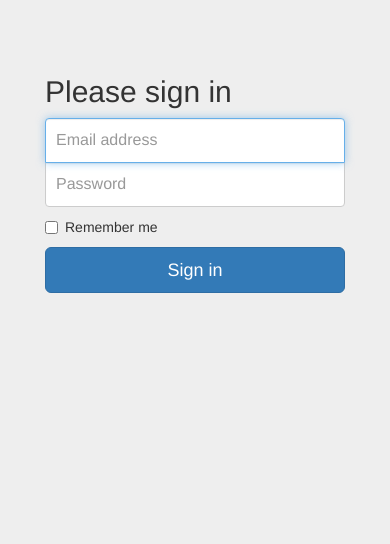
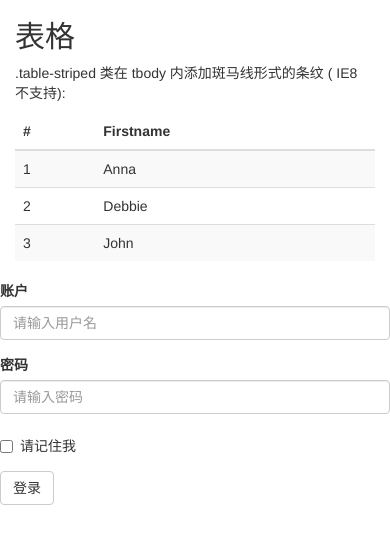
Before and after one commit to chenxinsi/AlibabaSite, a Django app: page / in a window 390 px wide. Shown: the top 544 px of the page. Run offline with Django 3.2, Linux system fonts and the light colour scheme; data comes from the database, SQL or seed files in the repository; some libraries are stand-ins or nearby versions.

Commit message:
add login

```diff
--- a/blog/admin.py
+++ b/blog/admin.py
@@ -1,8 +1,8 @@
 from django.contrib import admin
 
 
-from .models import Article
+from .models import Users
 
 
-admin.site.register(Article)
+admin.site.register(Users)
 # Register your models here.
--- a/blog/models.py
+++ b/blog/models.py
@@ -1,10 +1,11 @@
 from django.db import models
 
 
-class Article(models.Model):
-    title = models.CharField(u'标题', max_length=256)
-    content = models.TextField(u'内容')
+class Users(models.Model):
+    id = models.IntegerField(u'id',primary_key=True)
+    name = models.CharField(u'name',max_length=256)
+    passwd = models.CharField(u'passwd',max_length=256)
+    def __str__(self):
+        return self.passwd
 
-    pub_date = models.DateTimeField(u'发表时间', auto_now_add=True, editable = True)
-    update_time = models.DateTimeField(u'更新时间',auto_now=True, null=True)
 # Create your models here.
--- a/blog/templates/index.html
+++ b/blog/templates/index.html
@@ -1,57 +1,69 @@
 <!DOCTYPE html>
-<html lang="en">
+<html>
 <head>
 	<meta charset="utf-8">
-    <meta http-equiv="X-UA-Compatible" content="IE=edge">
+	<title>菜鸟教程(runoob.com)</title>
 	<meta name="viewport" content="width=device-width, initial-scale=1">
-    <!-- The above 3 meta tags *must* come first in the head; any other head content must come *after* these tags -->
-    <meta name="description" content="">
-    <meta name="author" content="">
-    <link rel="icon" href="../../favicon.ico">
+	<link rel="stylesheet" href="https://cdn.bootcss.com/bootstrap/3.3.7/css/bootstrap.min.css">
+	<script src="https://cdn.bootcss.com/jquery/2.1.1/jquery.min.js"></script>
+	<script src="https://cdn.bootcss.com/bootstrap/3.3.7/js/bootstrap.min.js"></script>
+</head>
+<body>
 
-    <title>Signin Template for Bootstrap</title>
+<div class="container">
+	<h2>表格</h2>
+	<p> .table-striped 类在 tbody 内添加斑马线形式的条纹 ( IE8 不支持):</p>
+	<table class="table table-striped">
+		<thead>
+			<tr>
+				<th>#</th>
+				<th>Firstname</th>
+			</tr>
+		</thead>
+		<tbody>
+			<tr>
+				<td>1</td>
+				<td>Anna</td>
+			</tr>
+			<tr>
+				<td>2</td>
+				<td>Debbie</td>
+			</tr>
+			<tr>
+				<td>3</td>
+				<td>John</td>
+			</tr>
+		</tbody>
+	</table>
+</div>
 
-    <!-- Bootstrap core CSS -->
-    <link href="/static/css/bootstrap.min.css" rel="stylesheet">
-
-    <!-- IE10 viewport hack for Surface/desktop Windows 8 bug -->
-    <link href="../../assets/css/ie10-viewport-bug-workaround.css" rel="stylesheet">
-
-    <!-- Custom styles for this template -->
-    <link href="/static/css/signin.css" rel="stylesheet">
-
-    <!-- Just for debugging purposes. Don't actually copy these 2 lines! -->
-    <!--[if lt IE 9]><script src="../../assets/js/ie8-responsive-file-warning.js"></script><![endif]-->
-    <script src="../../assets/js/ie-emulation-modes-warning.js"></script>
-
-    <!-- HTML5 shim and Respond.js for IE8 support of HTML5 elements and media queries -->
-    <!--[if lt IE 9]>
-      <script src="https://oss.maxcdn.com/html5shiv/3.7.3/html5shiv.min.js"></script>
-      <script src="https://oss.maxcdn.com/respond/1.4.2/respond.min.js"></script>
-    <![endif]-->
-  </head>
-
-  <body>
-    <div class="container">
-
-      <form class="form-signin" action="/check/" method="get">
-        <h2 class="form-signin-heading">Please sign in</h2>
-        <label for="inputEmail" class="sr-only">Email address</label>
-        <input type="email" id="inputEmail" name="blog_username"  class="form-control" placeholder="Email address" required autofocus>
-        <label for="inputPassword" class="sr-only"   >Password</label>
-        <input type="password" id="inputPassword" class="form-control" name="blog_passwd"  placeholder="Password" required>
+<form action="/login/" method="get" class="form-horizontal" role="form">
+  <div class="form-group">
+    <label for="firstname" class="col-sm-2 control-label">账户</label>
+    <div class="col-sm-10">
+      <input type="text" class="form-control" name="username" id="username" placeholder="请输入用户名">
+    </div>
+  </div>
+  <div class="form-group">
+    <label for="lastname" class="col-sm-2 control-label">密码</label>
+    <div class="col-sm-10">
+      <input type="text" class="form-control" name="password" id="password" placeholder="请输入密码">
+    </div>
+  </div>
+  <div class="form-group">
+    <div class="col-sm-offset-2 col-sm-10">
       <div class="checkbox">
         <label>
-            <input type="checkbox" value="remember-me"> Remember me
+          <input type="checkbox">请记住我
         </label>
       </div>
-        <button class="btn btn-lg btn-primary btn-block" type="submit">Sign in</button>
+    </div>
+  </div>
+  <div class="form-group">
+    <div class="col-sm-offset-2 col-sm-10">
+      <button type="submit" class="btn btn-default">登录</button>
+    </div>
+  </div>
 </form>
-
-    </div> <!-- /container -->
-
-
-    <!-- IE10 viewport hack for Surface/desktop Windows 8 bug -->
-    <script src="../../assets/js/ie10-viewport-bug-workaround.js"></script>
 </body>
 </html>
--- a/blog/views.py
+++ b/blog/views.py
@@ -1,19 +1,20 @@
 from django.shortcuts import render
 
-from blog.models import Article
+from blog.models import Users
 from django.http import HttpResponse
 
 
 
 def index(request):
-
-  name = Article.objects.get(title="root");
-  return render(request, 'index.html',{'data':name});
+  return render(request, 'index.html');
 
 
-def check(request):
-    username = request.GET['blog_username']
-    if username=='547187896@qq.com':
+def login(request):
+    username = request.GET['username']
+    passwd = request.GET['password']
+    print(passwd)
+    print(Users.objects.get(name=username))
+    if str(Users.objects.get(name=username))== passwd:
 #    passwd = request.GET['blog_passwd',None]
       return render(request, 'home.html', {'name': username})
     else:
--- a/zqxt_admin/settings.py
+++ b/zqxt_admin/settings.py
@@ -56,7 +56,7 @@ ROOT_URLCONF = 'zqxt_admin.urls'
 TEMPLATES = [
     {
         'BACKEND': 'django.template.backends.django.DjangoTemplates',
-        'DIRS': [],
+        'DIRS': [os.path.join(BASE_DIR, 'templates')],
         'APP_DIRS': True,
         'OPTIONS': {
             'context_processors': [
--- a/zqxt_admin/urls.py
+++ b/zqxt_admin/urls.py
@@ -20,7 +20,7 @@ from django.conf import settings
 from django.conf.urls.static import static
 urlpatterns = [
     url(r'^$', views.index),
-    url(r'check/', views.check, name='check'),
+    url(r'login/', views.login, name='login'),
     #url(r'next/', views.next, name='next'),
     url(r'^admin/', admin.site.urls),
 ] + static(settings.STATIC_URL, document_root = settings.STATIC_ROOT)
```
Also changed, not shown: blog/migrations/0002_auto_20170815_0527.py (added), db.sqlite3, 10 other files. Lines whose indentation alone changed are shown as unchanged.
